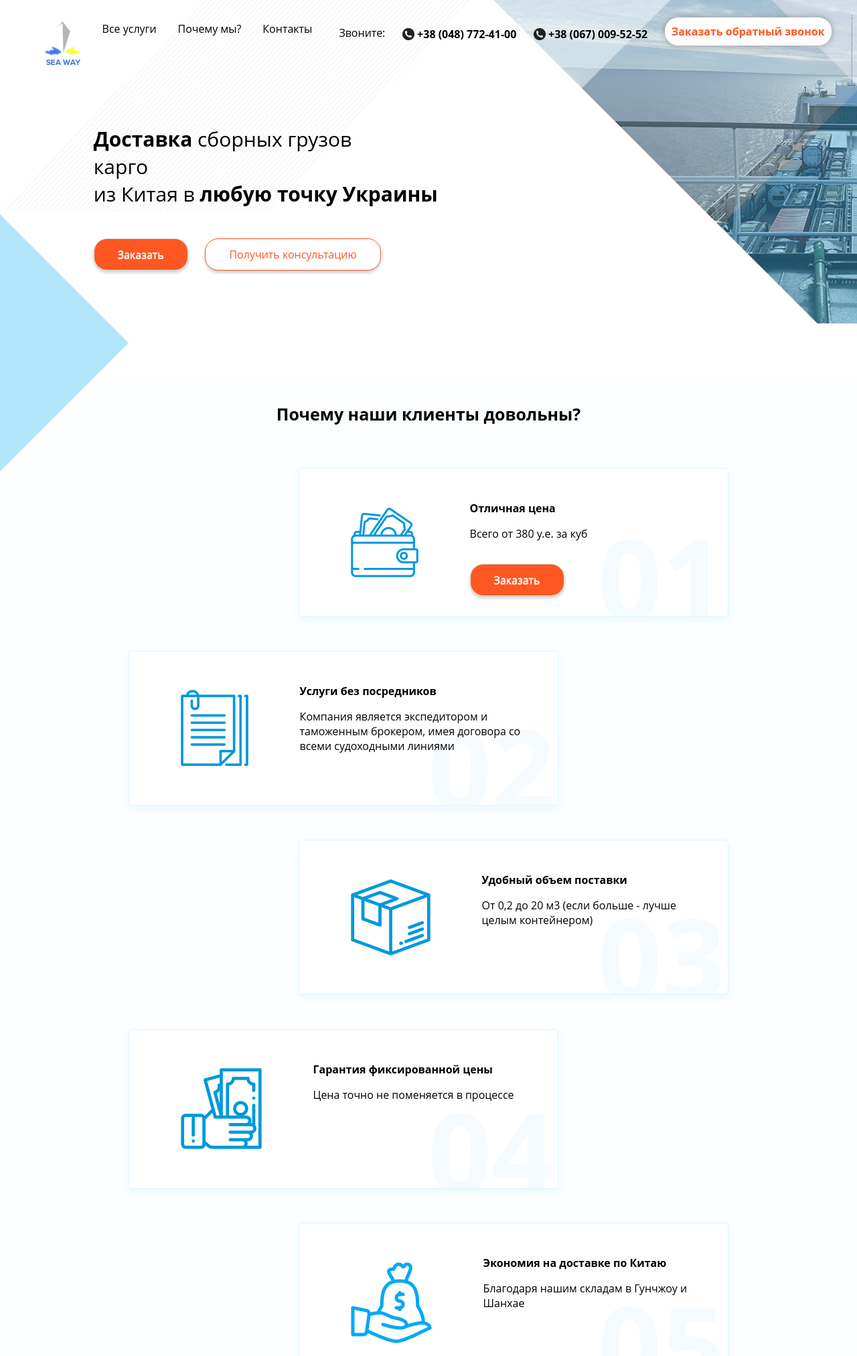
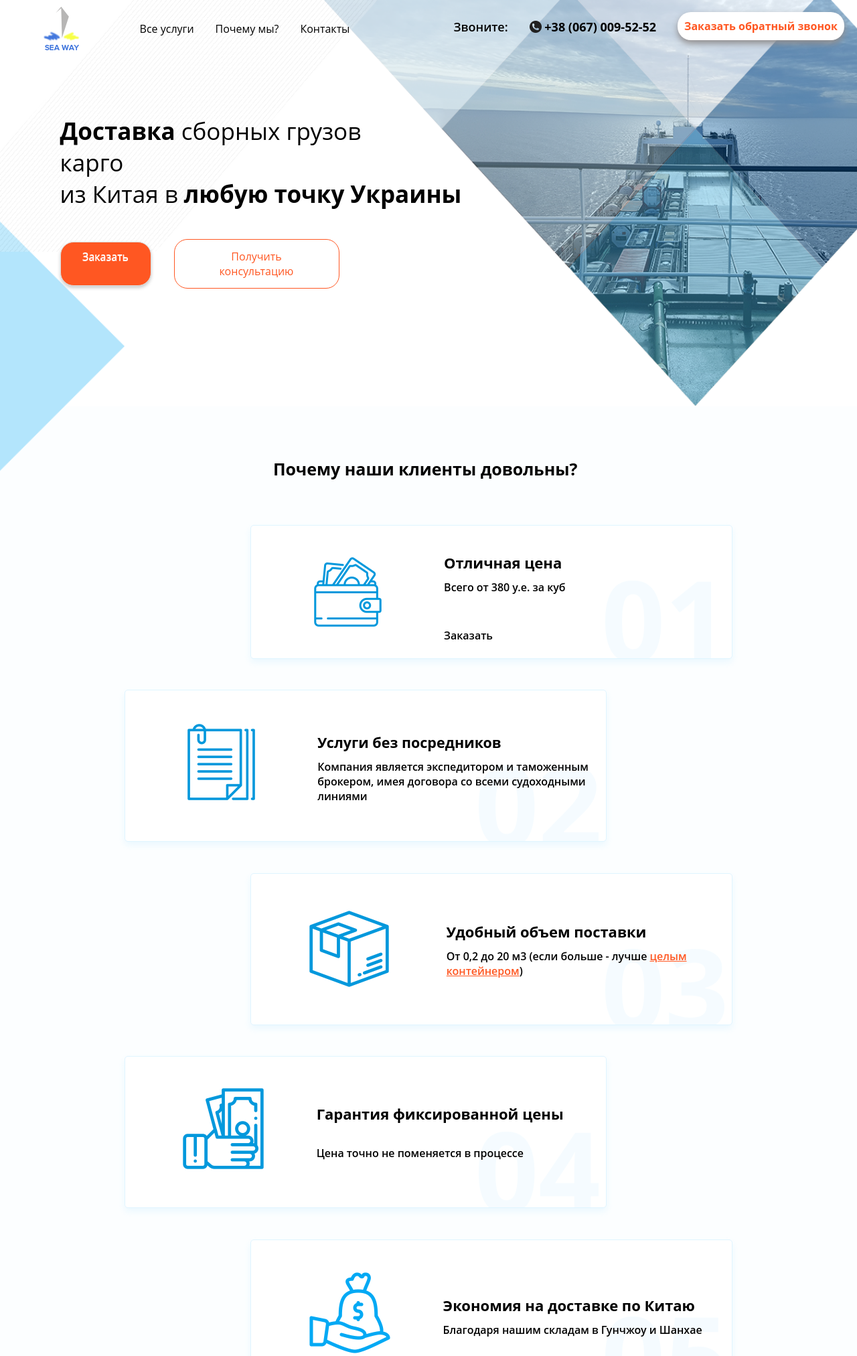
Before and after one commit to CSJedi/DjangoLanding, a Django app: page / in a window 1280 px wide. Shown: the top 2025 px of the page at 67% size. Run offline with Django 3.2, Linux system fonts and the light colour scheme; data comes from the database, SQL or seed files in the repository; data that the repository does not hold is empty.

Commit message:
правки 2

```diff
--- a/landing/static/css/style.css
+++ b/landing/static/css/style.css
@@ -8,21 +8,27 @@ html, body, .menu ul, .menu li{
 .menu ul {
 	list-style: none;
 	width: 100%;
+	margin: 0;
+	display:  flex;
+	padding: 0;
 }
-.menu li {
-	float: left;
-	position: relative;
-	width:auto;
-	display: block;
-	padding: 2.5% 0.5% 2% 2%;
+.menu li:not(:first-child) {
+	/* float: left; */
+	/* position: relative; */
+	/* width:auto; */
+	display: inline-block;
+	margin: 5% 5% 0% 0%;
 	text-align: center;
 }
 .phone_number{
 	float: right;
 	position: relative;
 	width:auto;
+	font-weight: 600;
+	font-size: 18px;
 	display: block;
-	padding: 3% 2% 0% 0%;
+	margin: 0% 5% 0% 0%;
+	/* padding: 3% 2% 0% 0%; */
 	text-align: center;
 }
 .phone_header img, .phone_header p{
@@ -35,72 +41,75 @@ html, body, .menu ul, .menu li{
 	position: relative;
 	width:auto;
 	display: block;
-	color: #ff5722;
 	text-shadow: 0 1px 0 #fff;
 	text-align: center;
 	text-decoration: none;
 	padding: 10px;
 	background-color: #fff;
-	margin: 2% 3% 2% 0%;
+	margin: 2.75% 3% 2.75% 0%;
 	/* border: 1px solid #ddd; */
+	color: #ff5722;
 	border-radius: 20px;
-	box-shadow: 0 0px 10px #928f8f;
+	box-shadow: 0 5px 10px #928f8f;
 }
 .round_button_order {
-	float: left;
-	position: relative;
-	width:auto;
-	display: block;
+	/* float: left; */
+	/* position: relative; */
+	width: 70px;
+	/* height: 18px; */
+	/* display: block; */
 	background:#ff5722;
 	color: #fff;
 	text-shadow: 0 1px 0 #fff;
 	text-align: center;
 	text-decoration: none;
-	padding: 12px 35px;
+	padding: 10px 32px;
 	margin: 3% 0%;
 	border: 1px solid #ddd;
 	border-radius: 20px;
 	box-shadow: 0 3px 5px #ccc;
 }
 .round_button_consultation {
-	float: left;
-	position: relative;
-	width:auto;
+	/* float: left; */
+	/* position: relative; */
+	width: 185px;
 	display: block;
 	background: #fff;
-	color: #ff5722 ;
+	color: #ff5722;
 	text-shadow: 0 1px 0 #fff;
 	text-align: center;
 	text-decoration: none;
-	padding: 12px 35px;
-	margin: 3% 5%;
+	padding: 14px 30px;
+	margin: 2.4% 5%;
+	font-size: 16px;
 	border: 1px solid #ff5722;
 	border-radius: 20px;
-	box-shadow: 0 3px 5px #ccc;
 }
 .main_title{
-	display: inline-block;
-	margin: 5% 40% 5% 1%;
+	display: block;
+	margin: 6.5% 40% 12.5% 7.0%;
 }
 .main_title p{
-	font-size: 30px;
+	font-size: 35px;
+	margin: 0% 0 4% 0;
 }
 .question_footer{
 	display: block;
-	/* margin: 5% 5% 2% 5%; */
+	margin: 1.5% 5.75% 0% 5%;
 }
 .question_footer p{
 	text-align: center;
 	font-size: 25px;
 	font-weight: bold;
 	margin: 0;
-	padding: 3% 0;
+	padding: 5% 0;
 }
 .box{
-	float: right;
-	margin: 2% 15% 2% 0%;
-	position: relative;
-	width:50%;
+	/* float: right; */
+	margin: 1.1% 0%;
+	/* position: relative; */
+	width: 79.5%;
+	/* min-width:  300px; */
 	background-color: #fff;
 	display: inline-block;
 	text-shadow: 0 1px 0 #fff;
@@ -110,18 +119,19 @@ html, body, .menu ul, .menu li{
 	box-shadow: 0 5px 10px #e0f5ff99;
 }
 .box.left{
-	float: left;
-	margin: 2% 0% 2% 15%;
+	align-self: flex-start;
+	/* float: left; */
+	margin: 4.0% 0% 4% 0%;
 }
 .box img{
 	display: inline-block;
-	position: relative;
+	/* position: relative; */
 	float: left;
-	margin: 9% 12%;
+	margin: 6.5% 13%;
 }
 .boxes_block{
-	display: inline-block;
-	/* flex-direction:  row; */
+	display: flex;
+	flex-direction: column;
 	background: #fcfeff;
 	position:  relative;
 	z-index: -2;
@@ -130,10 +140,11 @@ html, body, .menu ul, .menu li{
 	display: inline-block;
 	margin: 0% auto;
 	display:  flex;
+	align-items:  center;
 	justify-content: center;
 }
 .box_text{
-	padding: 5% ;
+	font-weight: 600;
 }
 .phone_line p,
 .phone_line_callback p{
@@ -541,12 +556,13 @@ table.prices_table2 tr>td:last-child {
 }
 
 header {
-	margin-bottom: 80px;
+	display: flex;
+	flex-direction:  column;
 	background-image: url(/static/images/backgound1.png);
 	/* background-color: white; */
-	background-size: 100%;
+	background-size: 100% 100%;
 	background-repeat:  no-repeat;
-	background-position: 0;
+	background-position: right bottom;
 }
 
 body {
@@ -557,8 +573,8 @@ header>img {
 	position: absolute;
 	left: -15%;
 	z-index: -1;
-	bottom: 12%;
-	width: 30%;
+	top: 41%;
+	width: 29.5%;
 }
 dbox:nth-of-type(1n) {
 	background-color: #463046;
@@ -609,7 +625,7 @@ div#seventh-box {
 div#eigth-box {
 	background-image: url(/static/images/08.png);
 }
-.boxes_block div:not(:first-child) {
+.boxes_block>div>div {
 	background-repeat:  no-repeat;
 	background-position-y: 110%;
 	background-position-x: 98%;
@@ -715,10 +733,241 @@ table.calculate-delivery2 thead tr {
 	color:#6195dd;
 	font-weight: 600;
 }
-.calculate-delivery2 tr:first-child td, .calculate-delivery2 .stripple-cell{
+.calculate-delivery tr:first-child td, .calculate-delivery .stripple-cell{
 	background-image: url(/static/images/stripple-background-right.png);
 	color: #33dbff;
 }
 .calculate-delivery-container td img {
 	margin: 3% 5%;
 }
+nav.menu ui {
+	display: flex;
+	flex-direction: column;
+}
+.menu-nav {
+	display:  flex;
+	flex-direction:  row;
+	justify-content: space-between;
+}
+nav.menu li:first-child {margin: 1.5% 14% 1.5% 10%;}
+
+.menu-nav nav {
+	width: 50%;
+}
+nav.phone_header {
+	display:  flex;
+	justify-content:  flex-end;
+	align-items:  baseline;
+}
+.btns {
+	display:  flex;
+}
+
+.boxes {
+	display:  flex;
+	width: 71%;
+	margin:  0 auto;
+	flex-direction:  column;
+	align-items: flex-end;
+}
+
+.box_text p:first-child {
+	font-size: 22px;
+	margin: 0;
+}
+
+.box_text p {
+	margin: 2% 0 8% 0;
+}
+
+.button_center-container .round_button_order {
+	width: 195px;
+	height: 25px;
+	padding: 12px 30px;
+	border-radius: 50px;
+}
+.block4 .question_footer {
+	margin-top: 0;
+	padding: 0 0 2.5% 0;
+}
+
+.btn-container .round_button_order {
+	width: 140px;
+	border-radius: 50px;
+	padding: 20px 30px;
+}
+div#first-box h1 {
+	margin: 5.5% 2% 0 0;
+	font-size: 22px;
+}
+
+div#first-box p {
+	margin: 1.5% 2% 7% 0;
+}
+
+div#first-box .round_button_order {
+	padding: 15px 31px;
+	border-radius: 50px;
+}
+
+div#second-box img {
+    margin: 7% 13% 8.5% 13%;
+}
+div#second-box img {
+    margin: 7% 13% 8.5% 13%;
+}
+
+div#second-box h1 {
+    margin: 8.75% 2% 0 0;
+    font-size: 21.5px;
+}
+
+div#second-box
+p {
+    margin: 1.5% 2% 0 0;
+}
+
+div#third-box img {
+    margin: 7.75% 12% 7.75% 12%;
+}
+
+div#third-box h1 {
+    font-size: 22px;
+    margin: 10% 2% 0 0;
+}
+
+div#third-box p {
+    margin: 1.5% 2% 0 0;
+}
+
+span.orange {
+    color: #ff5722;
+    text-decoration: underline;
+}
+div#forth-box img {
+    margin: 6.5% 11% 8% 12%;
+}
+
+div#forth-box h1 {
+    font-size: 22px;
+    margin: 9.75% 2% 0 0;
+}
+
+div#forth-box p {
+    margin: 4.5% 2% 0 0;
+}
+
+div#fifth-box img {
+    margin: 6.75% 11% 8% 12%;
+}
+
+div#fifth-box h1 {
+    font-size: 22px;
+    margin: 11.5% 2% 0 0;
+}
+
+div#fifth-box p {
+    margin: 1.5% 2% 0 0;
+}
+div#fifth-box img {
+    margin: 6.75% 11% 8% 12%;
+}
+
+div#fifth-box h1 {
+    font-size: 22px;
+    margin: 11.5% 0 0 0;
+}
+
+div#fifth-box p {
+    margin: 1.5% 2% 0 0;
+}
+
+div#sexth-box img {
+    margin: 6.5% 11.5% 7.75% 11%;
+}
+
+div#sexth-box h1 {
+    margin: 10% 5% 0 0;
+    font-size: 22px;
+}
+
+div#sexth-box p {
+    margin: 0.5% 2% 0 0;
+}
+
+div#seventh-box
+img {
+    margin: 6.2% 11% 8% 11.5%;
+}
+
+div#seventh-box
+h1 {
+    font-size: 22px;
+    margin: 9.5% 2% 0 0;
+}
+
+div#seventh-box
+p {
+    margin: 0.8% 2% 0 0;
+}
+div#eigth-box img {
+    margin: 6% 12% 8% 13%;
+}
+
+div#eigth-box h1 {
+    font-size: 22px;
+    margin: 10.5% 0 0 0;
+}
+
+.phone_line_callback p:first-child {
+    font-weight: 600;
+}
+div#good-price {
+    padding: 3% 0 0% 0;
+}
+
+.button_center .round_button_order {
+    min-width: 300px;
+    padding: 17px 35px;
+    border-radius: 50px;
+}
+
+.prices_table2-container input {
+    display:  inline-block;
+    width: 80px;
+    padding-top: 5px;
+    background-color: #fafafa;
+    padding-bottom: 5px;
+    text-align:  center;
+    border: 1px solid #e7e7e7;
+}
+
+.prices_table2-container tbody tr:nth-child(2n) span.litle {
+    vertical-align:  super;
+}
+.prices_table2-container tr:last-of-type input {
+    color: #ff5722;
+    border: 0px;
+    font-size: 18px;
+    font-weight: 600;
+    background-color: #fff;
+}
+.calculate-delivery1 tr:first-child td, .calculate-delivery1 .stripple-cell {
+    color: #6195dd;
+}
+
+table.calculate-delivery1 {
+    /* padding-bottom: 16.5%; */
+}
+
+table.calculate-delivery2 td {padding: 2% 9% 1% 9%;}
+
+.boxes>div.box {
+    width: 79%;
+}
+
+@media screen and (max-width: 740px) {
+    .boxes{
+        width: 100%;
+    }
+}
--- a/landing/templates/landing/index.html
+++ b/landing/templates/landing/index.html
@@ -7,6 +7,7 @@
     </head>
     <body style="width: 100%;" onload="calculator()">
          <header>
+             <div class="menu-nav">
                  <nav class="menu">
                      <ul>
                          <li><img src="{% static 'images/logo.png' %}" alt="логотип"></li>
@@ -16,23 +17,22 @@
                      </ul>
                  </nav>
                  <nav class="phone_header">
-                <a class="round_button_phone" href="">Заказать обратный звонок</a>
+                     <div class="phone_number">
+                         <p>Звоните:</p>
+                     </div>
                      <div class="phone_number">
                          <img src="{% static 'images/phone-icon.png' %}" alt="иконка телефона">
                          <p><b>+38 (067) 009-52-52</b></p>
                      </div>
-                <div class="phone_number">
-                    <img src="{% static 'images/phone-icon.png' %}" alt="иконка телефона">
-                    <p><b>+38 (048) 772-41-00</b></p>
+                     <a class="round_button_phone" href="">Заказать обратный звонок</a>
+                 </nav>
              </div>
-                <div class="phone_number">
-                    <p>Звоните:</p>
-                </div>
-            </nav>
              <div class="main_title">
                  <p><b>Доставка</b> сборных грузов<br/>карго<br/>из Китая в <b>любую точку Украины</b></p>
+                 <div class="btns">
                      <a class="round_button_order" href="">Заказать</a>
                      <a class="round_button_consultation" href="">Получить консультацию</a>
+                 </div>
              </div>
              <img src="{% static 'images/rectangle.png' %}" alt="rectangle">
         </header>
@@ -42,20 +42,20 @@
             <div class="question_footer">
                 <p>Почему наши клиенты довольны?</p>
             </div>
+            <div class="boxes">
                 <div class="box" id="first-box">
 
                     <img src="{% static 'images/wallet.png' %}" alt="кошелёк">
                     <div class="box_text">
-                    <p><b>Отличная цена</b></p>
+                        <h1>Отличная цена</h1>
                         <p>Всего от 380 у.е. за куб</p>
-                    <a class="round_button_order" href="">Заказать</a>
+                        <a class="" href="">Заказать</a>
                     </div>
                 </div>
-
                 <div class="box left" id="second-box">
                     <img src="{% static 'images/file.png' %}" alt="файл">
                     <div class="box_text">
-                    <p><b>Услуги без посредников</b></p>
+                        <h1>Услуги без посредников</h1>
                         <p>Компания является экспедитором и таможенным брокером, имея договора со всеми судоходными линиями</p>
                     </div>
                 </div>
@@ -63,15 +63,15 @@
                 <div class="box" id="third-box">
                     <img src="{% static 'images/box.png' %}" alt="фон">
                     <div class="box_text">
-                    <p><b>Удобный объем поставки</b></p>
-                    <p>От 0,2 до 20 м3  (если больше - лучше целым контейнером)</p>
+                        <h1>Удобный объем поставки</h1>
+                        <p>От 0,2 до 20 м3  (если больше - лучше <span class="orange">целым контейнером</span>)</p>
                     </div>
                 </div>
 
                 <div class="box left" id="forth-box">
                     <img src="{% static 'images/money.png' %}" alt="иконка деньги">
                     <div class="box_text">
-                    <p><b>Гарантия фиксированной цены</b></p>
+                        <h1>Гарантия фиксированной цены</h1>
                         <p>Цена точно не поменяется в процессе</p>
                     </div>
                 </div>
@@ -79,15 +79,14 @@
                 <div class="box" id="fifth-box">
                     <img src="{% static 'images/money-bag.png' %}" alt="иконка деньги">
                     <div class="box_text">
-                    <p><b>Экономия на доставке по Китаю</b></p>
+                        <h1>Экономия на доставке по Китаю</h1>
                         <p>Благодаря нашим складам в Гунчжоу и Шанхае </p>
                     </div>
                 </div>
-
                 <div class="box left" id="sexth-box">
                     <img src="{% static 'images/solar-system.png' %}" alt="солнечная система">
                     <div class="box_text">
-                    <p><b>Отлаженная и надежная система работы</b></p>
+                        <h1>Отлаженная и надежная система работы</h1>
                         <p>За счет большого опыта</p>
                     </div>
                 </div>
@@ -95,7 +94,7 @@
                 <div class="box" id="seventh-box">
                     <img src="{% static 'images/cranes.png' %}" alt="кран">
                     <div class="box_text">
-                    <p><b>Формирование отдельных партий в разные города Украины</b></p>
+                        <h1>Формирование отдельных партий в разные города Украины</h1>
                         <p>Осуществляется на нашем складе в Одессе</p>
                     </div>
                 </div>
@@ -103,8 +102,9 @@
                 <div class="box left" id="eigth-box">
                     <img src="{% static 'images/hourglass.png' %}" alt="песочные часы">
                     <div class="box_text">
-                    <p><b>Сроки 35-60 дней</b></p>
+                        <h1>Сроки 35-60 дней</h1>
                         <p>Стабильная доставка морем</p>
+                    </div>
                 </div>
             </div>
         </div>
@@ -158,7 +158,7 @@
                 </div>
             </div>
         </div>
-        <div class="question_footer">
+        <div class="question_footer" id="good-price">
             <p>Отличные цены:</p>
         </div>
 		<div class="prices_table-container">
@@ -195,10 +195,10 @@
                      <td> <span>1</span> </td> <td>Введите вес груза</td> <td><input id="kg" onchange="calculator()" type="text" value="300000"/> <span>кг.</span> </td>
                  </tr>
                  <tr>
-                     <td> <span>2</span>  </td> <td>Введите объем груза</td> <td><input id="volume" onchange="calculator()" type="text" value="300000"/><span>м</span> <span class="litle">3</span> </td>
+                     <td> <span>2</span>  </td> <td>Введите объем груза</td> <td><input id="volume" onchange="calculator()" type="text" value="300000"/> <span>м</span> <span class="litle">3</span> </td>
                  </tr>
                  <tr>
-                     <td>  <span>3</span> </td> <td>Получите цену перевозки включая растаможку</td> <td><input id="result" type="text"></input></td>
+                     <td>  <span>3</span> </td> <td>Получите цену перевозки включая растаможку</td> <td><input id="result" type="text"></td>
                  </tr>
                  </tbody>
              </table>
```
Also changed, not shown: other parts of landing/static/css/style.css (+35 -29 lines), landing/static/images/backgound1.png. Lines whose indentation alone changed are shown as unchanged.
